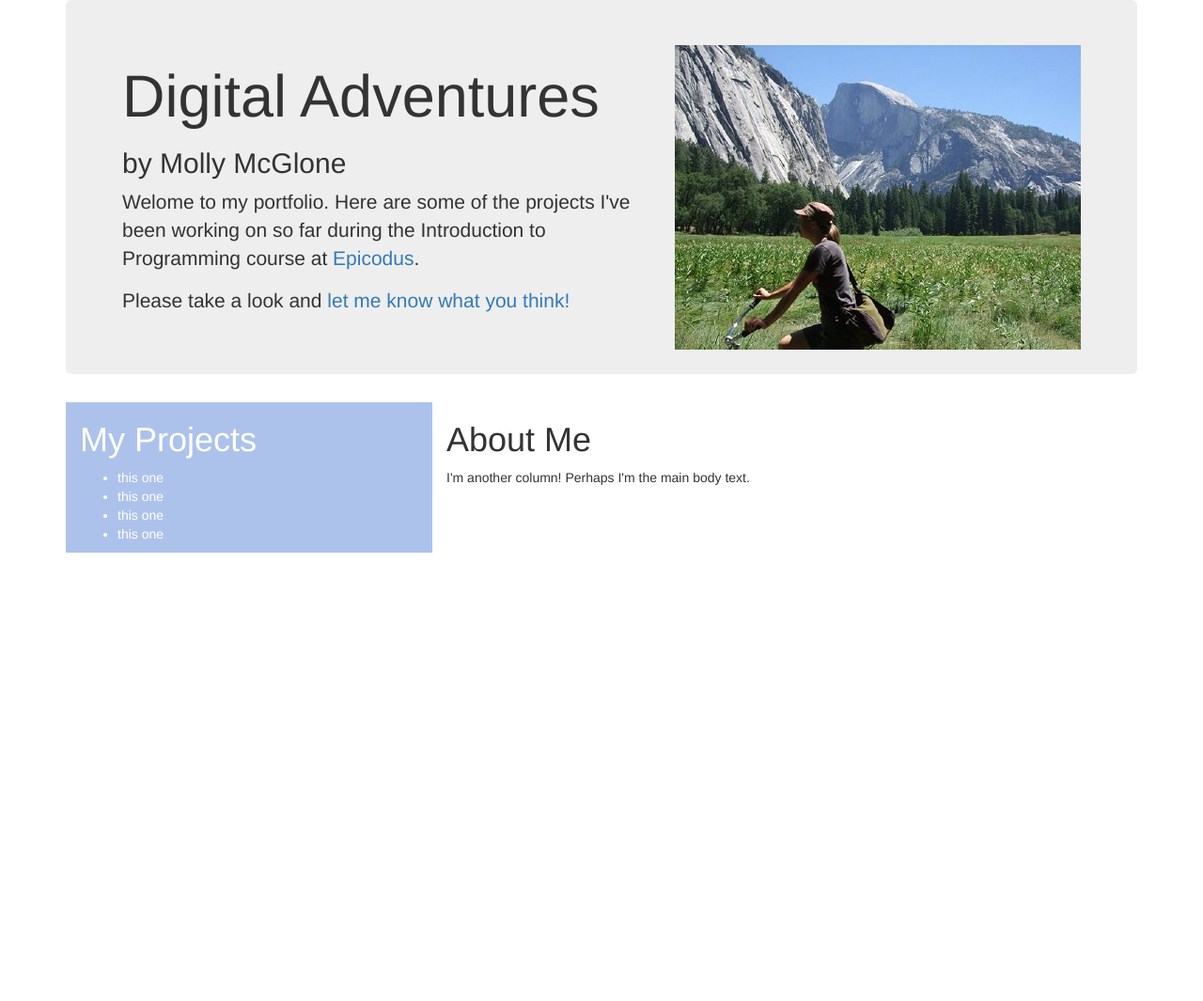
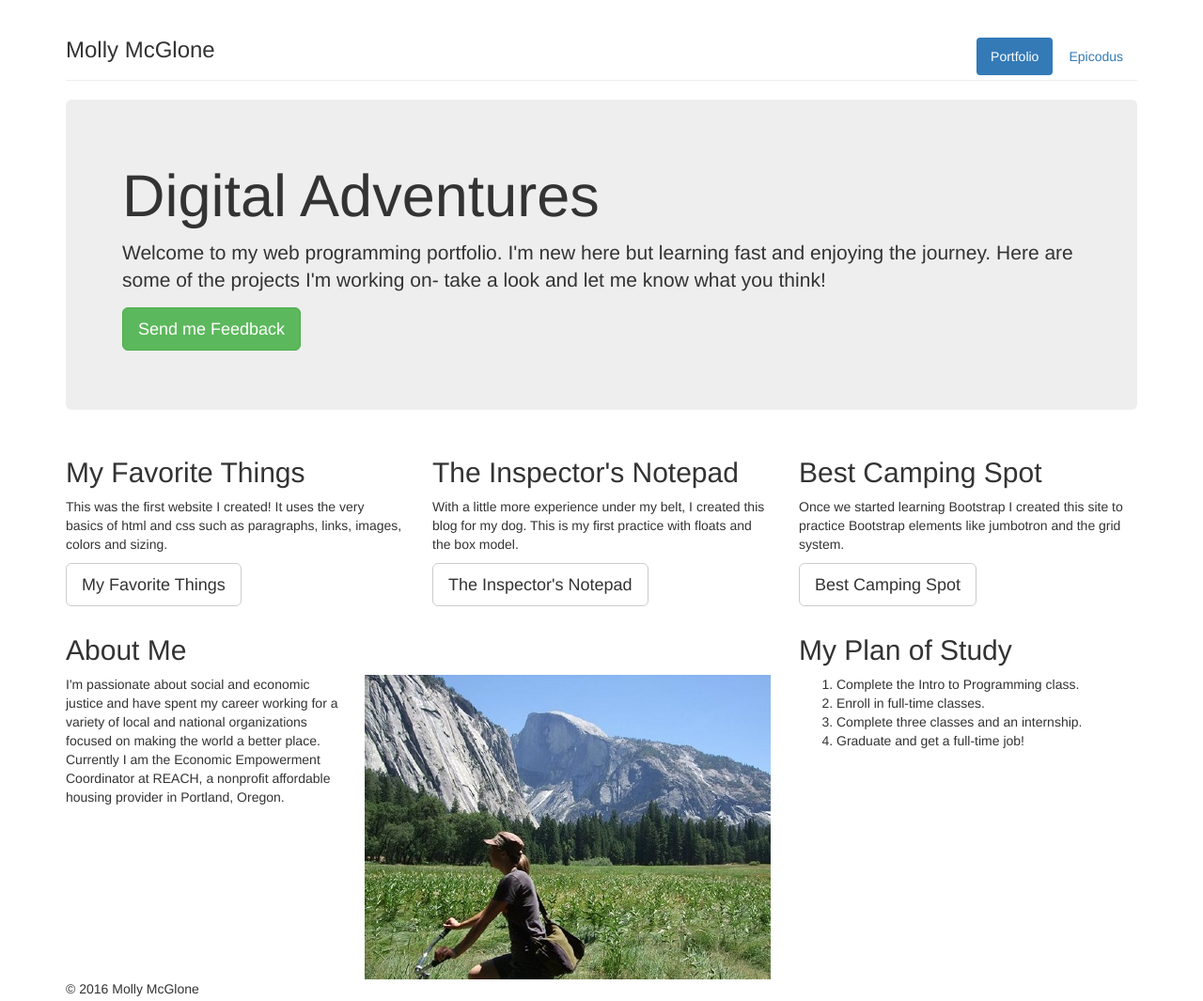
Before and after one commit to mollykmcglone/mollykmcglone, a plain HTML site: page index.html in a window 1280 px wide. Shown: the whole page at 94% size. Before the commit the page ends 800 px from the top, so only its background shows below. Drawn offline with Linux system fonts and the light colour scheme; files that its build step writes are made by us from their sources.

Commit message:
add rest of page content, organized in columns

```diff
--- a/index.html
+++ b/index.html
@@ -1,38 +1,66 @@
 <!DOCTYPE html>
 <html>
   <head>
-    <link href="css/bootstrap.css" rel="stylesheet" type="text/css" media="all">
+    <link href="css/bootstrap.min.css" rel="stylesheet" type="text/css" media="all">
     <link href="css/styles.css" rel="stylesheet" type="text/css" media="all">
-    <title>Molly's Portfolio</title>
+    <meta name="viewport" content="width=device-width, initial-scale=1.0">
+    <title>Digital Adventures</title>
   </head>
 
   <body>
     <div class="container">
+      <header class="page-header">
+        <ul class="nav nav-pills pull-right">
+          <li class="active"><a href="#">Portfolio</a></li>
+          <li><a href="http://www.epicodus.com/">Epicodus</a></li>
+        </ul>
+        <h3> Molly McGlone</h3>
+      </header>
+
       <div class="jumbotron">
-        <img src="img/yosemite_bicycling.jpg" alt="An image of a woman riding a bicycle with a mountain in the background">
         <h1>Digital Adventures</h1>
-        <h2>by Molly McGlone</h2>
-        <p>Welome to my portfolio.  Here are some of the projects I've been working on so far during the Introduction to Programming course at <a href="http://www.epicodus.com/">Epicodus</a>.</p>
-        <p>Please take a look and <a href="mailto:mollykmcglone@gmail.com">let me know what you think!</a></p>
+        <p class= "lead">Welcome to my web programming portfolio. I'm new here but learning fast and enjoying the journey. Here are some of the projects I'm working on- take a look and let me know what you think!</p>
+        <p><a class="btn btn-success btn-lg" href="mailto:mollykmcglone@gmail.com">Send me Feedback</a></p>
       </div>
 
-      <div class="container">
-        <div class="row">
-          <div class="col-md-4">
-            <h1>My Projects</h1>
-            <ul>
-              <li>this one</li>
-              <li>this one</li>
-              <li>this one</li>
-              <li>this one</li>
-          </div>
-          <div class="col-md-8">
-            <h1>About Me</h1>
-            <p>I'm another column! Perhaps I'm the main body text.</p>
-          </div>
+      <div class="row Projects">
+        <div class="col-sm-4">
+          <h2>My Favorite Things</h2>
+          <p>This was the first website I created! It uses the very basics of html and css such as paragraphs, links, images, colors and sizing.</p>
+          <p><a class="btn btn-default btn-lg" href="http://mollykmcglone.github.io/ICblog/">My Favorite Things</a></p>
+        </div>
+        <div class="col-sm-4">
+          <h2>The Inspector's Notepad</h2>
+          <p>With a little more experience under my belt, I created this blog for my dog. This is my first practice with floats and the box model.</p>
+          <p><a class="btn btn-default btn-lg" href="http://mollykmcglone.github.io/ICblog/">The Inspector's Notepad</a></p>
+        </div>
+        <div class="col-sm-4">
+          <h2>Best Camping Spot</h2>
+          <p>Once we started learning Bootstrap I created this site to practice Bootstrap elements like jumbotron and the grid system.</p>
+          <p><a class="btn btn-default btn-lg" href="http://mollykmcglone.github.io/ICblog/">Best Camping Spot</a></p>
         </div>
       </div>
 
+      <div class="row About">
+        <div class="col-sm-8">
+          <h2>About Me</h2>
+          <img src="img/yosemite_bicycling.jpg" alt="A woman riding a bicycle with a mountain in the background">
+          <p>I'm passionate about social and economic justice and have spent my career working for a variety of local and national organizations focused on making the world a better place.  Currently I am the Economic Empowerment Coordinator at REACH, a nonprofit affordable housing provider in Portland, Oregon.<br> </p>
+        </div>
+        <div class="col-sm-4">
+          <h2>My Plan of Study</h2>
+          <ol>
+            <li>Complete the Intro to Programming class.</li>
+            <li>Enroll in full-time classes.</li>
+            <li>Complete three classes and an internship.</li>
+            <li>Graduate and get a full-time job!</li>
+          </ol>
+        </div>
+      </div>
+
+      <div class="footer">
+        <p>&copy; 2016 Molly McGlone</p>
+      </div>
     </div>
   </body>
 </html>
```
